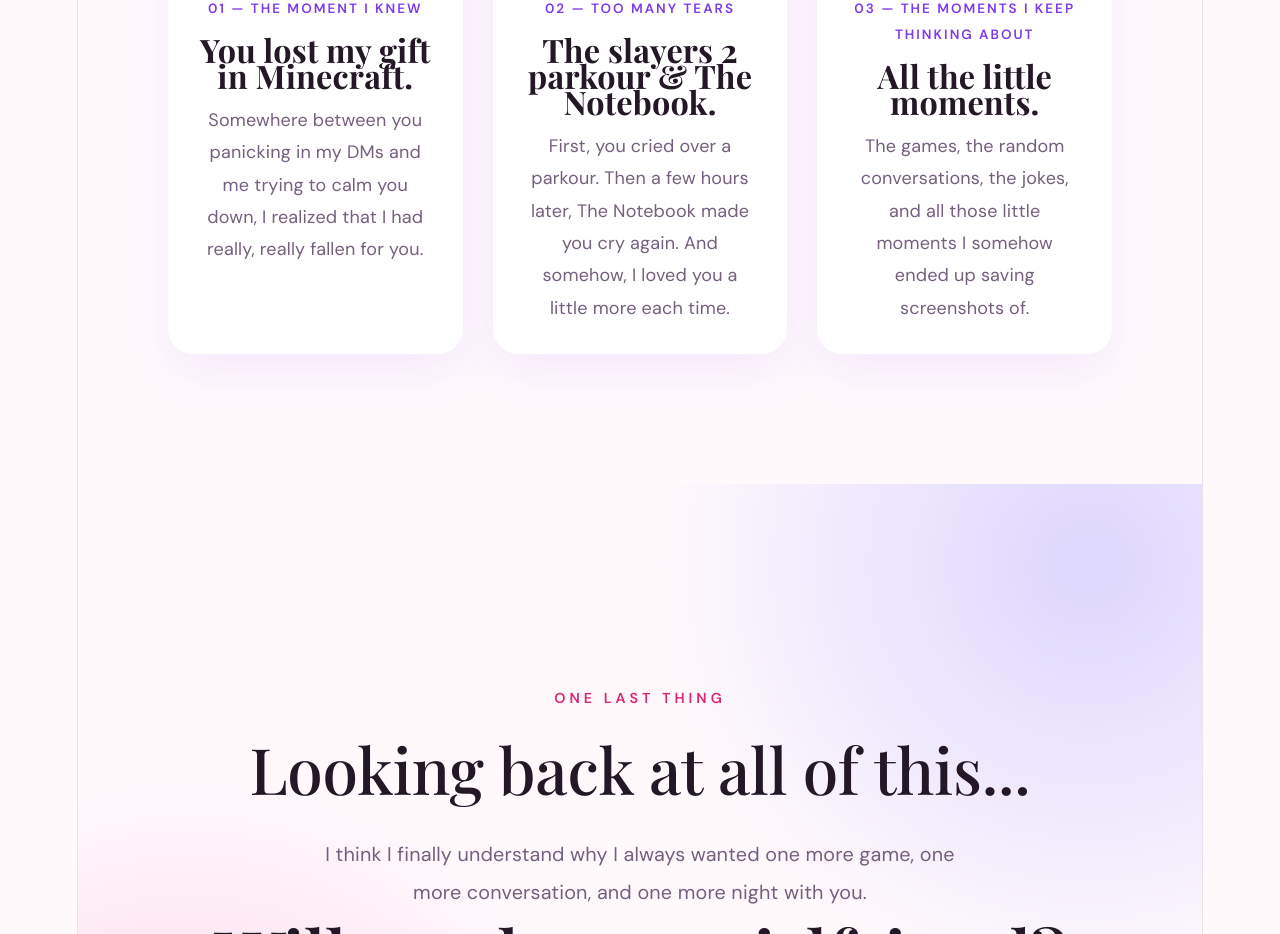
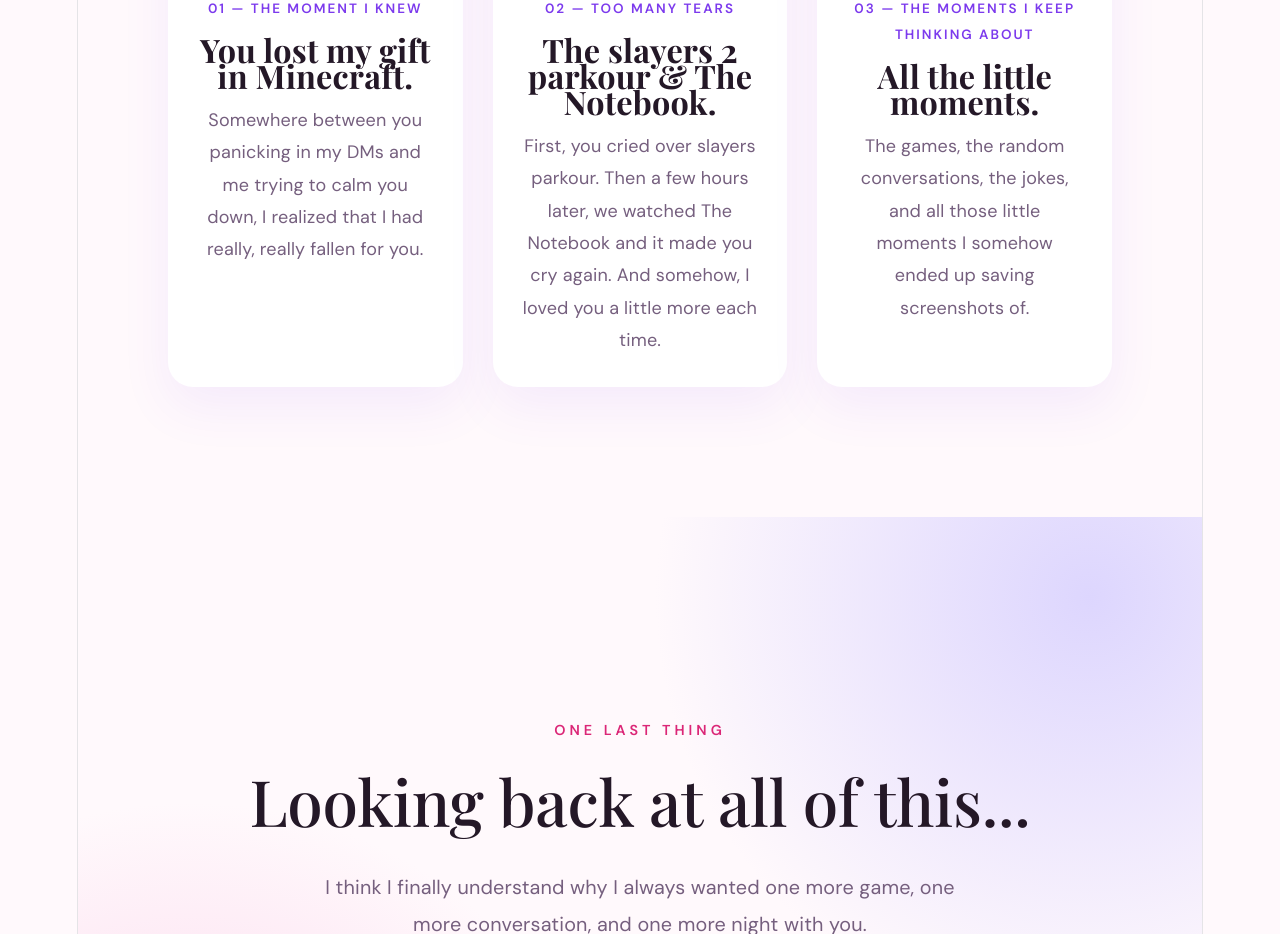
Before and after one commit to LemoonRay/olivia, a React (Vite) app: page / in a window 1280 px wide. Shown: the part 6080-7014 px from the top of the page. Built offline with nearby package versions, Linux system fonts and the light colour scheme.

Commit message:
Update App.jsx

```diff
--- a/src/App.jsx
+++ b/src/App.jsx
@@ -136,7 +136,7 @@ const memories = [
     title: "The slayers 2 parkour & The Notebook.",
     label: "02 — TOO MANY TEARS",
     description:
-      "First, you cried over a parkour. Then a few hours later, The Notebook made you cry again. And somehow, I loved you a little more each time.",
+      "First, you cried over slayers parkour. Then a few hours later, we watched The Notebook and it made you cry again. And somehow, I loved you a little more each time.",
     photos: [
       asset("/memories/slayers2.png"),
       asset("/memories/slayers2ava.png"),
```
